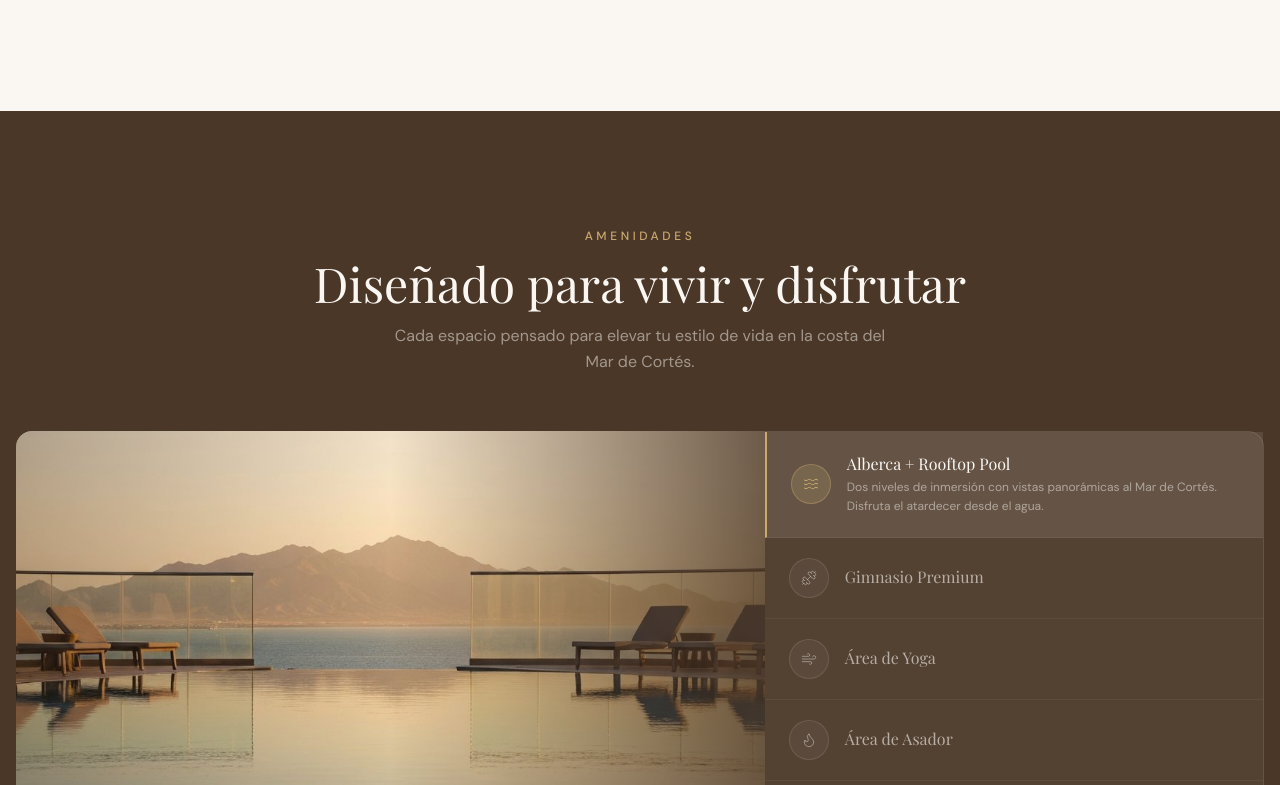
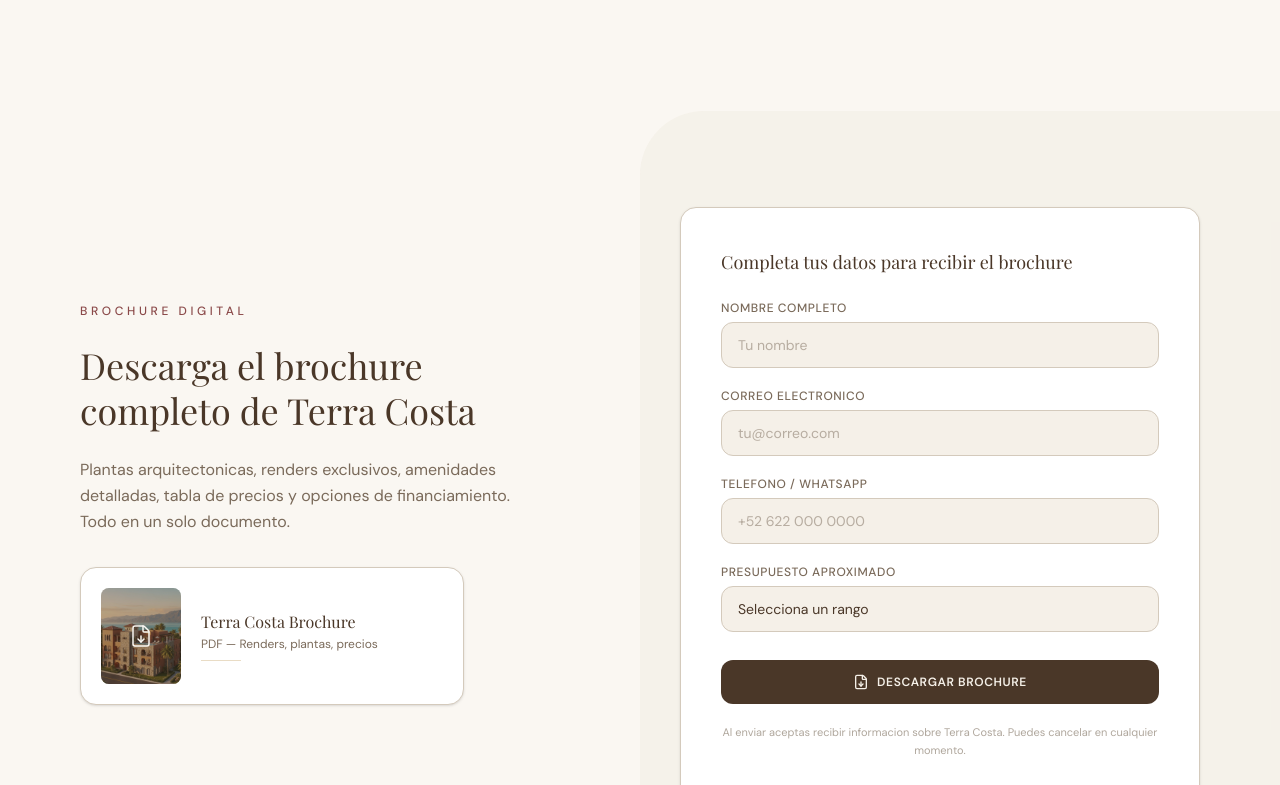
Before and after one commit to Nancy2096/v0-terra-costa-landing-page, a Next.js app: page / in a window 1280 px wide. Shown: the part 3335-4120 px from the top of the page. Built offline with nearby package versions, Linux system fonts and the light colour scheme; a web font is replaced by a local one.

Commit message:
feat: add brochure download section with preview and form\n\nIntroduce brochure download layout with preview and form fields.

```diff
--- a/app/page.tsx
+++ b/app/page.tsx
@@ -3,6 +3,7 @@ import { Hero } from "@/components/terra-costa/hero"
 import { ValueProps } from "@/components/terra-costa/value-props"
 import { ProjectGallery } from "@/components/terra-costa/project-gallery"
 import { UnitPrototypes } from "@/components/terra-costa/unit-prototypes"
+import { BrochureDownload } from "@/components/terra-costa/brochure-download"
 import { Amenities } from "@/components/terra-costa/amenities"
 import { Urgency } from "@/components/terra-costa/urgency"
 import { LeadForm } from "@/components/terra-costa/lead-form"
@@ -19,6 +20,7 @@ export default function Page() {
       <ValueProps />
       <ProjectGallery />
       <UnitPrototypes />
+      <BrochureDownload />
       <Amenities />
       <Urgency />
       <LeadForm />
--- /dev/null
+++ b/components/terra-costa/brochure-download.tsx
@@ -0,0 +1,224 @@
+"use client"
+
+import { useState } from "react"
+import Image from "next/image"
+import { FileDown, Loader2, CheckCircle2 } from "lucide-react"
+
+const budgetOptions = [
+  "Menos de $3M MXN",
+  "$3M - $5M MXN",
+  "$5M - $8M MXN",
+  "Más de $8M MXN",
+]
+
+export function BrochureDownload() {
+  const [form, setForm] = useState({
+    name: "",
+    email: "",
+    phone: "",
+    budget: "",
+  })
+  const [status, setStatus] = useState<"idle" | "sending" | "sent">("idle")
+
+  function handleChange(
+    e: React.ChangeEvent<HTMLInputElement | HTMLSelectElement>
+  ) {
+    setForm((prev) => ({ ...prev, [e.target.name]: e.target.value }))
+  }
+
+  function handleSubmit(e: React.FormEvent) {
+    e.preventDefault()
+    setStatus("sending")
+    // Simulate send — replace with real webhook / API
+    setTimeout(() => setStatus("sent"), 1500)
+  }
+
+  return (
+    <section className="relative bg-cream py-20 lg:py-24 overflow-hidden">
+      {/* Subtle background accent */}
+      <div className="absolute top-0 right-0 w-1/2 h-full bg-secondary/40 hidden lg:block rounded-l-[4rem]" />
+
+      <div className="relative mx-auto max-w-6xl px-4">
+        <div className="flex flex-col lg:flex-row lg:items-center gap-12 lg:gap-20">
+          {/* ── Left: Copy + mockup ─────────────────────────────── */}
+          <div className="lg:w-1/2 flex flex-col gap-6">
+            <span className="text-accent text-xs tracking-[0.3em] uppercase font-medium">
+              Brochure Digital
+            </span>
+            <h2 className="font-serif text-3xl md:text-4xl text-earth text-balance leading-tight">
+              Descarga el brochure completo de Terra Costa
+            </h2>
+            <p className="text-muted-foreground leading-relaxed max-w-md">
+              Plantas arquitectonicas, renders exclusivos, amenidades detalladas,
+              tabla de precios y opciones de financiamiento. Todo en un solo
+              documento.
+            </p>
+
+            {/* Brochure preview card */}
+            <div className="relative mt-2 flex items-center gap-5 rounded-2xl border border-border bg-card p-5 shadow-sm max-w-sm">
+              <div className="relative h-24 w-20 shrink-0 overflow-hidden rounded-lg bg-secondary">
+                <Image
+                  src="/images/render-exterior.jpg"
+                  alt="Portada del brochure Terra Costa"
+                  fill
+                  className="object-cover"
+                  sizes="80px"
+                />
+                <div className="absolute inset-0 flex items-center justify-center bg-earth/40">
+                  <FileDown className="h-6 w-6 text-cream" strokeWidth={1.5} />
+                </div>
+              </div>
+              <div>
+                <p className="font-serif text-base text-earth">
+                  Terra Costa Brochure
+                </p>
+                <p className="text-muted-foreground text-xs mt-0.5">
+                  PDF — Renders, plantas, precios
+                </p>
+                <div className="mt-2 h-px w-10 bg-gold/40" />
+              </div>
+            </div>
+          </div>
+
+          {/* ── Right: Form ─────────────────────────────────────── */}
+          <div className="lg:w-1/2">
+            {status === "sent" ? (
+              <div className="flex flex-col items-center justify-center gap-4 rounded-2xl border border-border bg-card p-12 text-center shadow-sm">
+                <div className="flex h-14 w-14 items-center justify-center rounded-full bg-accent/10">
+                  <CheckCircle2 className="h-7 w-7 text-accent" strokeWidth={1.5} />
+                </div>
+                <h3 className="font-serif text-xl text-earth">
+                  Brochure enviado a tu correo
+                </h3>
+                <p className="text-muted-foreground text-sm max-w-xs">
+                  Revisa tu bandeja de entrada. Un asesor se pondra en contacto
+                  contigo pronto.
+                </p>
+              </div>
+            ) : (
+              <form
+                onSubmit={handleSubmit}
+                className="flex flex-col gap-5 rounded-2xl border border-border bg-card p-8 lg:p-10 shadow-sm"
+              >
+                <p className="font-serif text-lg text-earth mb-1">
+                  Completa tus datos para recibir el brochure
+                </p>
+
+                {/* Name */}
+                <div className="flex flex-col gap-1.5">
+                  <label
+                    htmlFor="brochure-name"
+                    className="text-xs font-medium uppercase tracking-wider text-muted-foreground"
+                  >
+                    Nombre completo
+                  </label>
+                  <input
+                    id="brochure-name"
+                    name="name"
+                    type="text"
+                    required
+                    value={form.name}
+                    onChange={handleChange}
+                    placeholder="Tu nombre"
+                    className="rounded-xl border border-border bg-background px-4 py-3 text-sm text-foreground placeholder:text-muted-foreground/50 focus:border-accent focus:ring-1 focus:ring-accent outline-none transition-colors"
+                  />
+                </div>
+
+                {/* Email */}
+                <div className="flex flex-col gap-1.5">
+                  <label
+                    htmlFor="brochure-email"
+                    className="text-xs font-medium uppercase tracking-wider text-muted-foreground"
+                  >
+                    Correo electronico
+                  </label>
+                  <input
+                    id="brochure-email"
+                    name="email"
+                    type="email"
+                    required
+                    value={form.email}
+                    onChange={handleChange}
+                    placeholder="tu@correo.com"
+                    className="rounded-xl border border-border bg-background px-4 py-3 text-sm text-foreground placeholder:text-muted-foreground/50 focus:border-accent focus:ring-1 focus:ring-accent outline-none transition-colors"
+                  />
+                </div>
+
+                {/* Phone */}
+                <div className="flex flex-col gap-1.5">
+                  <label
+                    htmlFor="brochure-phone"
+                    className="text-xs font-medium uppercase tracking-wider text-muted-foreground"
+                  >
+                    Telefono / WhatsApp
+                  </label>
+                  <input
+                    id="brochure-phone"
+                    name="phone"
+                    type="tel"
+                    required
+                    value={form.phone}
+                    onChange={handleChange}
+                    placeholder="+52 622 000 0000"
+                    className="rounded-xl border border-border bg-background px-4 py-3 text-sm text-foreground placeholder:text-muted-foreground/50 focus:border-accent focus:ring-1 focus:ring-accent outline-none transition-colors"
+                  />
+                </div>
+
+                {/* Budget */}
+                <div className="flex flex-col gap-1.5">
+                  <label
+                    htmlFor="brochure-budget"
+                    className="text-xs font-medium uppercase tracking-wider text-muted-foreground"
+                  >
+                    Presupuesto aproximado
+                  </label>
+                  <select
+                    id="brochure-budget"
+                    name="budget"
+                    required
+                    value={form.budget}
+                    onChange={handleChange}
+                    className="rounded-xl border border-border bg-background px-4 py-3 text-sm text-foreground focus:border-accent focus:ring-1 focus:ring-accent outline-none transition-colors appearance-none"
+                  >
+                    <option value="" disabled>
+                      Selecciona un rango
+                    </option>
+                    {budgetOptions.map((opt) => (
+                      <option key={opt} value={opt}>
+                        {opt}
+                      </option>
+                    ))}
+                  </select>
+                </div>
+
+                {/* Submit */}
+                <button
+                  type="submit"
+                  disabled={status === "sending"}
+                  className="mt-2 flex items-center justify-center gap-2 rounded-xl bg-earth px-6 py-3.5 text-xs font-semibold uppercase tracking-wider text-primary-foreground transition-colors hover:bg-earth/90 disabled:opacity-70"
+                >
+                  {status === "sending" ? (
+                    <>
+                      <Loader2 className="h-4 w-4 animate-spin" />
+                      Enviando...
+                    </>
+                  ) : (
+                    <>
+                      <FileDown className="h-4 w-4" />
+                      Descargar Brochure
+                    </>
+                  )}
+                </button>
+
+                <p className="text-center text-[11px] text-muted-foreground/60 leading-relaxed">
+                  Al enviar aceptas recibir informacion sobre Terra Costa.
+                  Puedes cancelar en cualquier momento.
+                </p>
+              </form>
+            )}
+          </div>
+        </div>
+      </div>
+    </section>
+  )
+}
```
